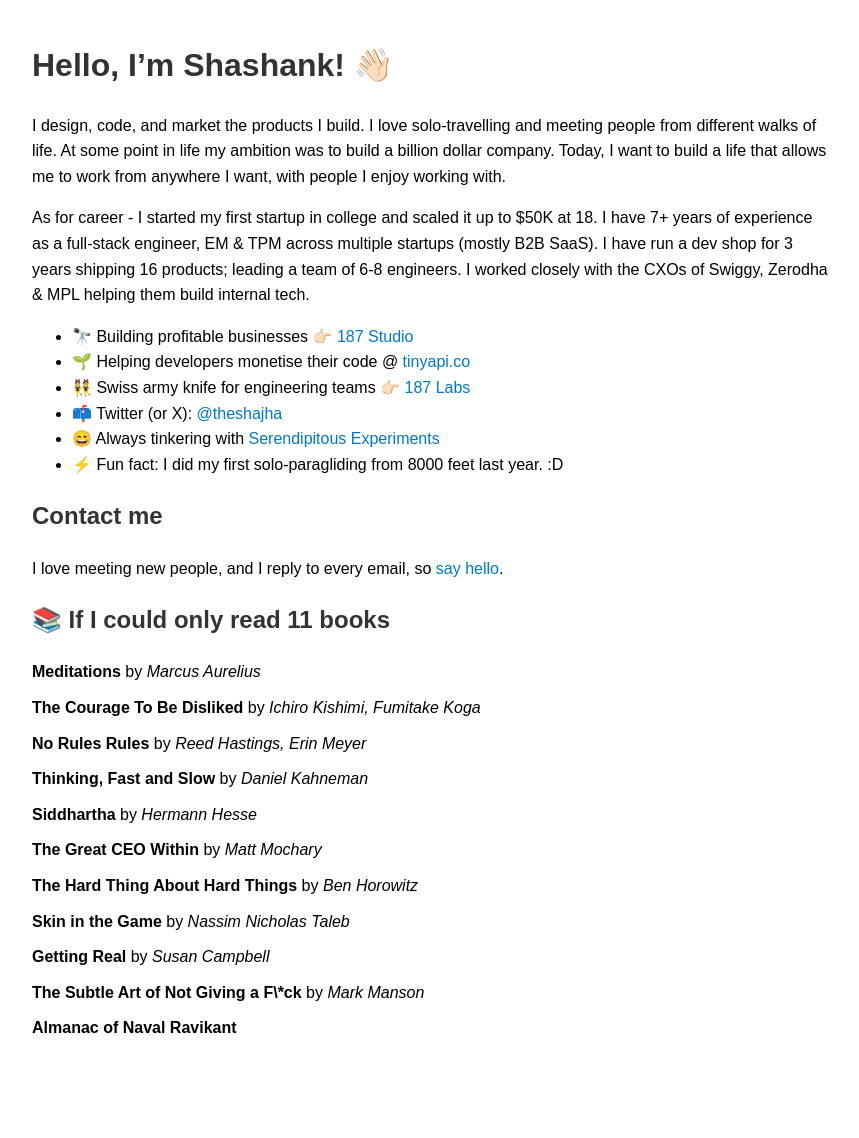
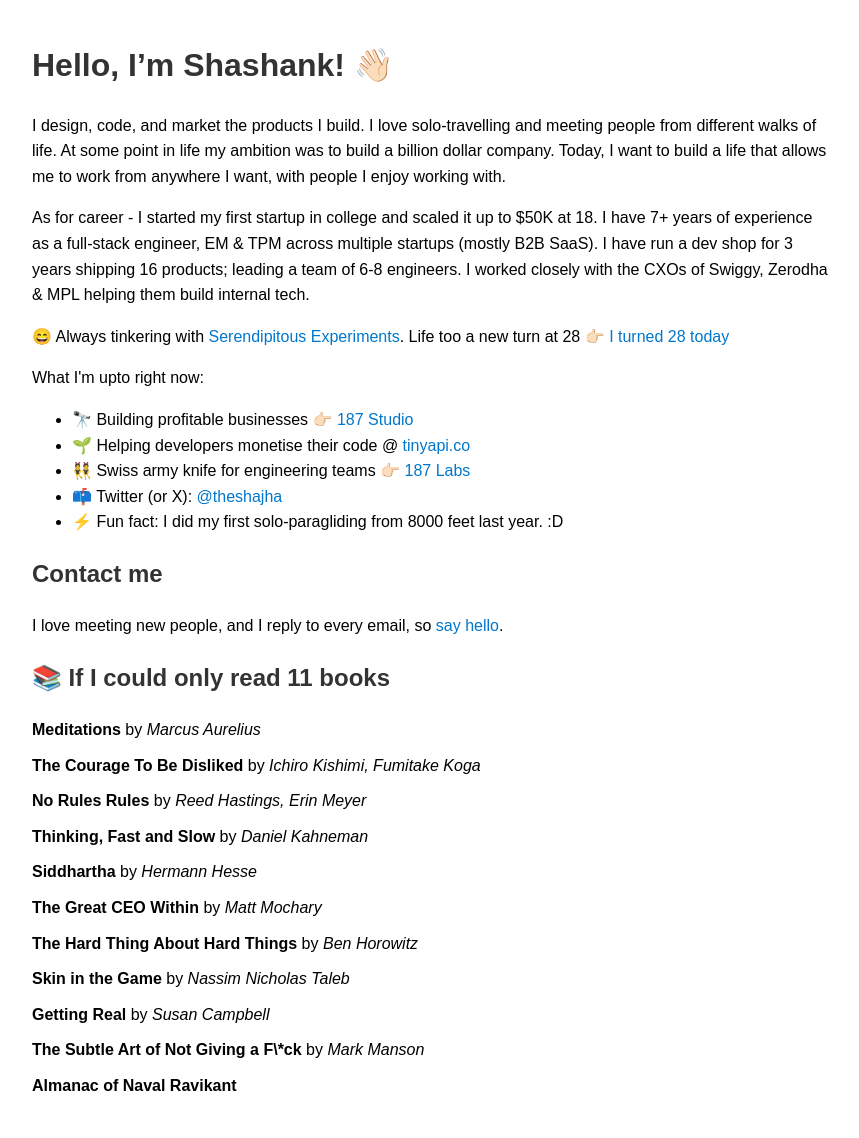
Before and after one commit to theshajha/theshajha, a Jekyll site: the page index.html, which Jekyll copies as it is, in a window 1280 px wide. Shown: the whole page, without its empty margins (208-1067 px from the left). Built offline with Jekyll 4.4.1, drawn with Linux system fonts in a browser that asks for light colours; before the commit the page ends 1081 px from its top, so only the background shows below that.

Commit message:
Landing page update

```diff
--- a/index.html
+++ b/index.html
@@ -71,6 +71,18 @@
             of 6-8 engineers. I worked closely with the CXOs of Swiggy, Zerodha
             & MPL helping them build internal tech.
         </p>
+        <p>
+            😄 Always tinkering with <a
+                href="https://theshajha.com/serendipitous-experiments/"
+                target="_blank"
+                >Serendipitous Experiments</a
+            >. Life too a new turn at 28 👉🏻
+            <a href="https://theshajha.com/i-turned-28-today/" target="_blank"
+                >I turned 28 today</a
+            >
+        </p>
+
+        <p>What I'm upto right now:</p>
         <ul>
             <li>
                 🔭 Building profitable businesses 👉🏻 <a
@@ -100,13 +112,7 @@
                     >@theshajha</a
                 >
             </li>
-            <li>
-                😄 Always tinkering with <a
-                    href="https://theshajha.com/blog/serendipitous-experiments/"
-                    target="_blank"
-                    >Serendipitous Experiments</a
-                >
-            </li>
+
             <li>
                 ⚡ Fun fact: I did my first solo-paragliding from 8000 feet last
                 year. :D
```
